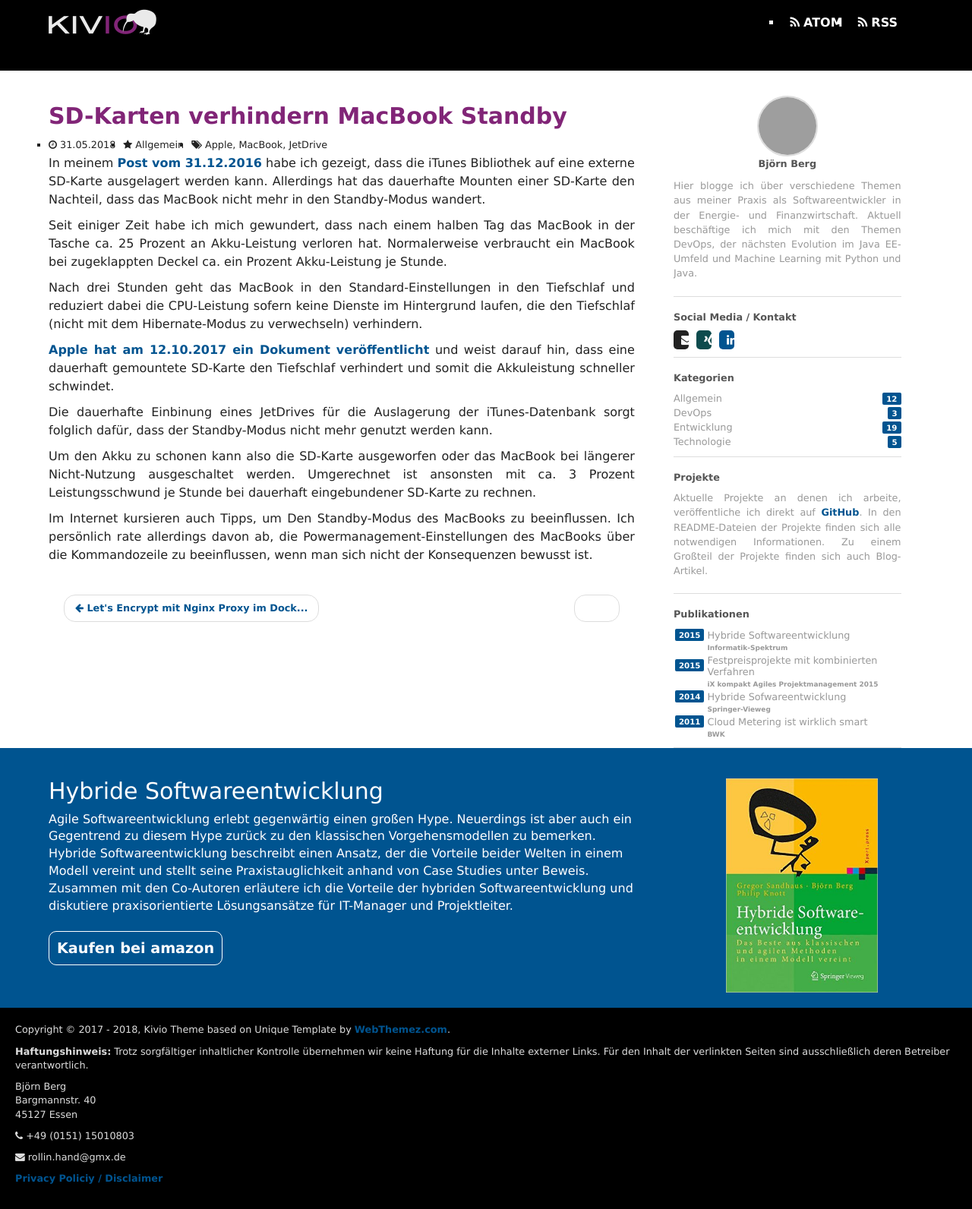
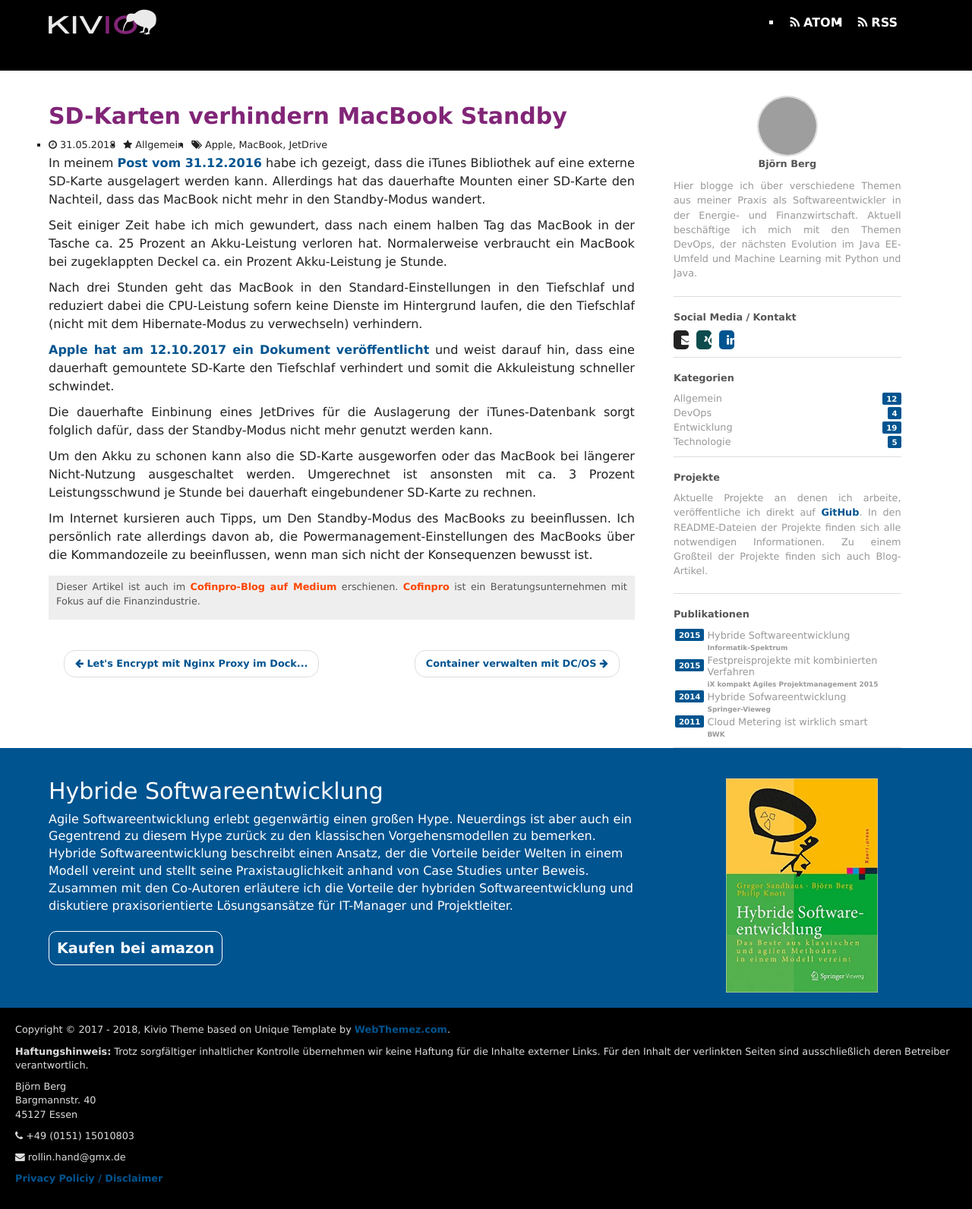
Before and after one commit to rollinhand/rollinhand.github.io, a Jekyll site: the page built from _posts/2018-05-31-sd-karten-verhindern-macbook-standby.md, in a window 1280 px wide. Shown: the whole page at 76% size. Built offline with Jekyll 4.4.1, drawn with Linux system fonts in a browser that asks for light colours; nearby versions of some CDN libraries; some web fonts are replaced; library files that are not in the unit come from our copies; grey boxes are pictures that could not be loaded.

Commit message:
site updated at 2018-06-23 16:22:41 UTC

```diff
--- a/_includes/infolist.html
+++ b/_includes/infolist.html
@@ -4,4 +4,11 @@
 	{% if post.tags != empty %}
 		<li><i class="fa fa-tags"></i> {{ post.tags | join: ', '}}</li>
 	{% endif %}
+    {% if !post.cofinpro and post.cofinpro != empty %}
+        <li><i class="fa fa-medium"></i>
+            <span class="cofinpro">
+                <a href="{{ post.cofinpro }}">Cofinpro</a>
+            </span>
+        </li>
+    {% endif %}
 </ul>
--- a/_layouts/post.html
+++ b/_layouts/post.html
@@ -46,6 +46,13 @@
 
 		<!-- Der Inhalt des Postings -->
 		{{ post.content }}
+
+        <!-- Hinweis auf fremden Blog-Artikel -->
+        {% if post.cofinpro != empty %}
+        <div class="disclaimer-bottom">
+            <p>Dieser Artikel ist auch im <span class="cofinpro"><a href="{{ post.cofinpro }}">Cofinpro-Blog auf Medium</a> erschienen.<span> <span class="cofinpro"><a href="http://www.cofinpro.de">Cofinpro</a></span> ist ein Beratungsunternehmen mit Fokus auf die Finanzindustrie.</p>
+        </div>
+        {% endif %}
 
 		<div class="share">
 			<div data-type="xing/share" data-lang="de"></div>
--- a/css/styles.scss
+++ b/css/styles.scss
@@ -352,3 +352,21 @@
         font-family: "Courier New";
     }
 }
+
+.cofinpro {
+    a {
+        color:#FF4500;
+    }
+}
+
+.disclaimer-bottom {
+    margin-top:15px;
+    margin-bottom:15px;
+    width:100%;
+    background-color:#EEE;
+    padding:5px 10px;
+    p {
+        color:$caption-grey;
+        font-size:0.8em;
+    }
+}
```
Also changed, not shown: _posts/2018-06-23-container-verwalten-mit-dc-slash-os.md (added, +137 -0 lines).
